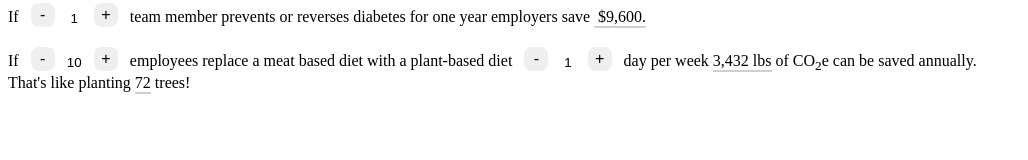
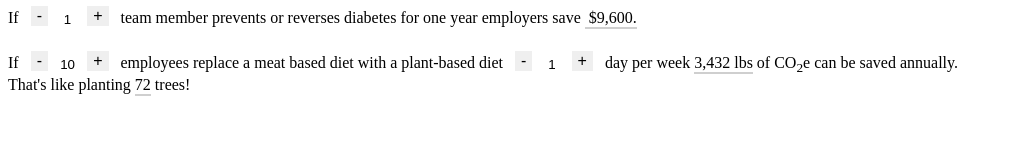
Before and after one commit to kate/forks-landing-page, a plain HTML site: page index.html in a window 1280 px wide. Shown: the whole page, without its empty margins (0-1028 px from the left). Drawn offline with Linux system fonts and the light colour scheme.

Commit message:
Update forks.css

```diff
--- a/forks.css
+++ b/forks.css
@@ -13,18 +13,11 @@
 .forksInteractionContainer button {
     transform: translateY(-2px);
     border: none;
-    border-radius: 8px;
     margin: 0;
     text-decoration: none;
     font-size: 1rem;
     cursor: pointer;
     text-align: center;
-    height: 24px;
-    width: 24px;
-    line-height: 1;
-    display: flex;
-    align-items: center;
-    justify-content: center;
 }
 
 .forksInteractionContainer button:hover {
@@ -70,14 +63,12 @@
     border: 0;
     padding: 0;
     text-align: center;
-    border-radius: 8px;
   }
 
 .forksInteractionContainer .incrementDecrementContainer {
   display: inline-flex;
   align-items: center;
   padding: 0 .5em;
-  height: 0;
 }
 
 .forksInteractionStandout {
```
